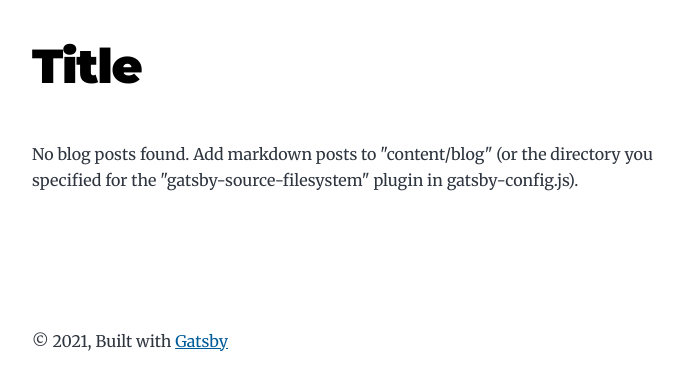
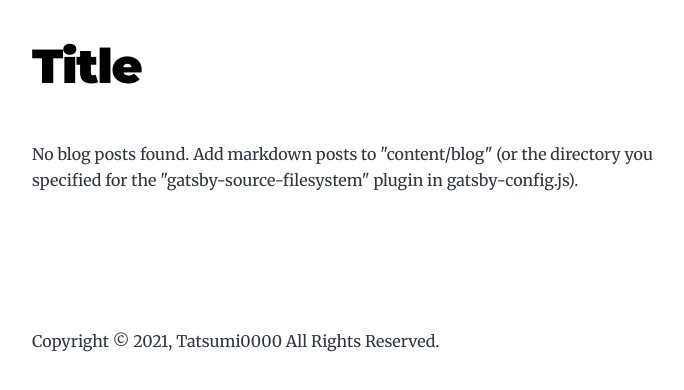
Before and after one commit to Tatsumi0000/Tatsumi0000.github.io, a Gatsby app in the folder blog/: page / in a window 1280 px wide. Shown: the top 390 px of the page, without its empty margins (292-976 px from the left). Built offline with nearby package versions, Linux system fonts and the light colour scheme.

Commit message:
Fix: フッターの内容を書き換えた

```diff
--- a/blog/src/components/layout.tsx
+++ b/blog/src/components/layout.tsx
@@ -27,9 +27,7 @@ const Layout = ({ location, title, children }) => {
       <main>{children}</main>
       <footer>
         <Bio />
-        © {new Date().getFullYear()}, Built with
-        {` `}
-        <a href="https://www.gatsbyjs.com">Gatsby</a>
+        Copyright © {new Date().getFullYear()}, Tatsumi0000 All Rights Reserved.
       </footer>
     </div>
   )
```
